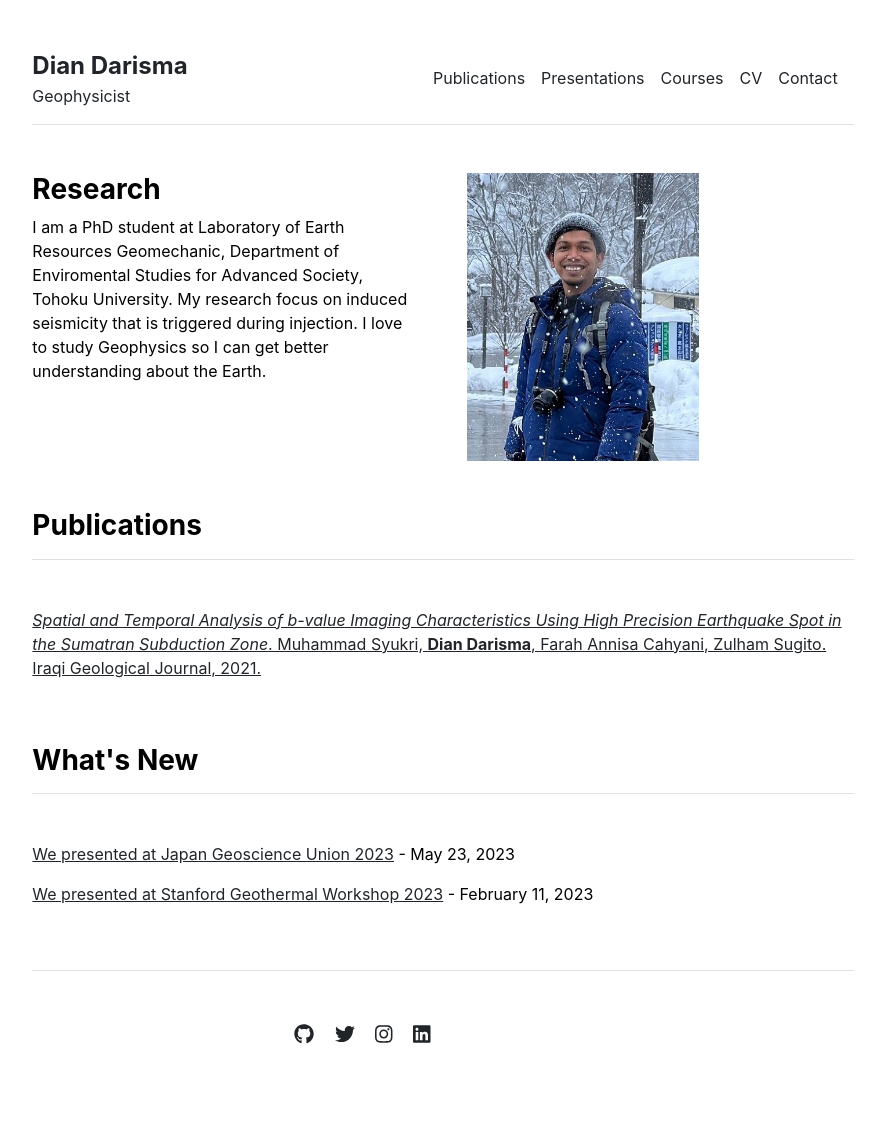
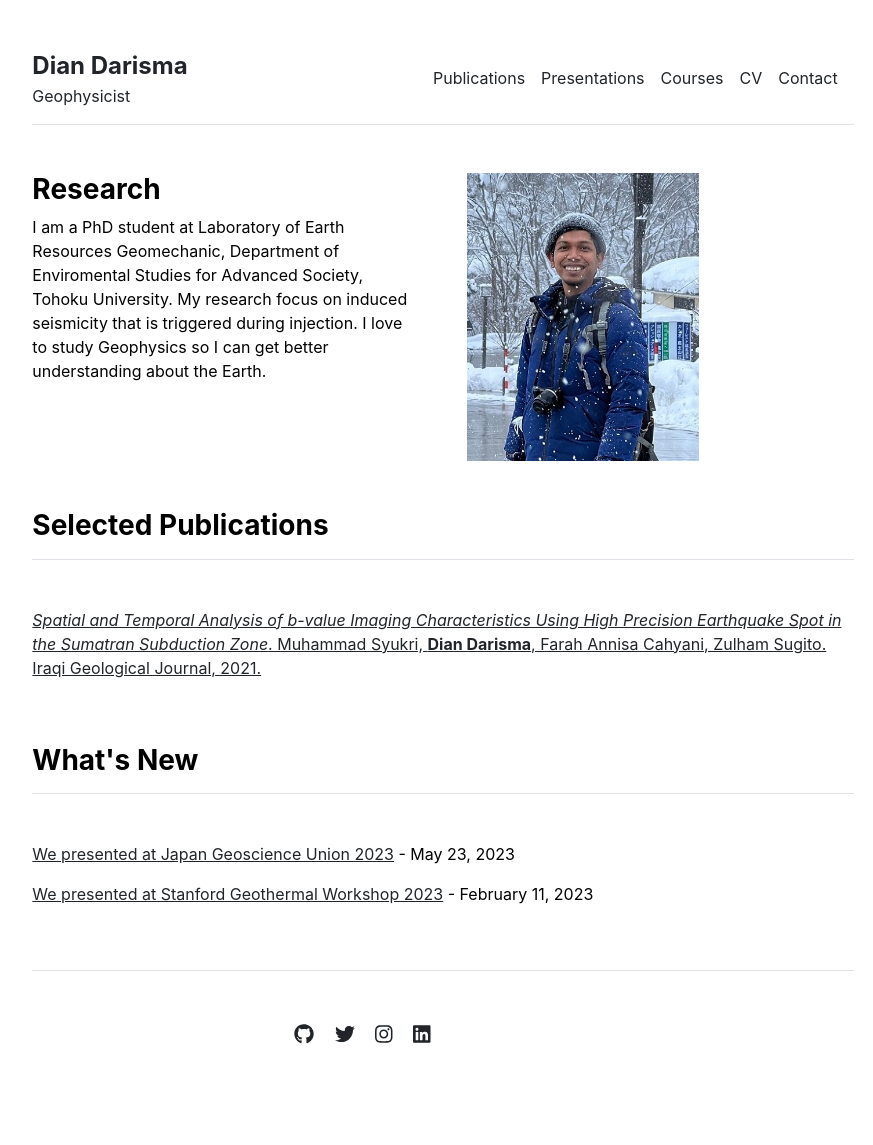
Before and after one commit to diandarisma/diandarisma.github.io, a Jekyll site: the page built from index.md, in a window 1280 px wide. Shown: the whole page, without its empty margins (197-1070 px from the left). Built offline with Jekyll 4.4.1, drawn with Linux system fonts in a browser that asks for light colours.

Commit message:
Update publications.html

```diff
--- a/_includes/publications.html
+++ b/_includes/publications.html
@@ -1,6 +1,6 @@
 <div class="row g-5 mb-5">
   <div>
-    <h3 class="fw-bold border-bottom pb-3 mb-5">Publications</h3>
+    <h3 class="fw-bold border-bottom pb-3 mb-5">Selected Publications</h3>
     {% if page.title == "Home" %}
       {% for item in site.data.publications.featured %}
         <p><a href="{{ item.url }}">{{ item.name }}</a></p>
```
